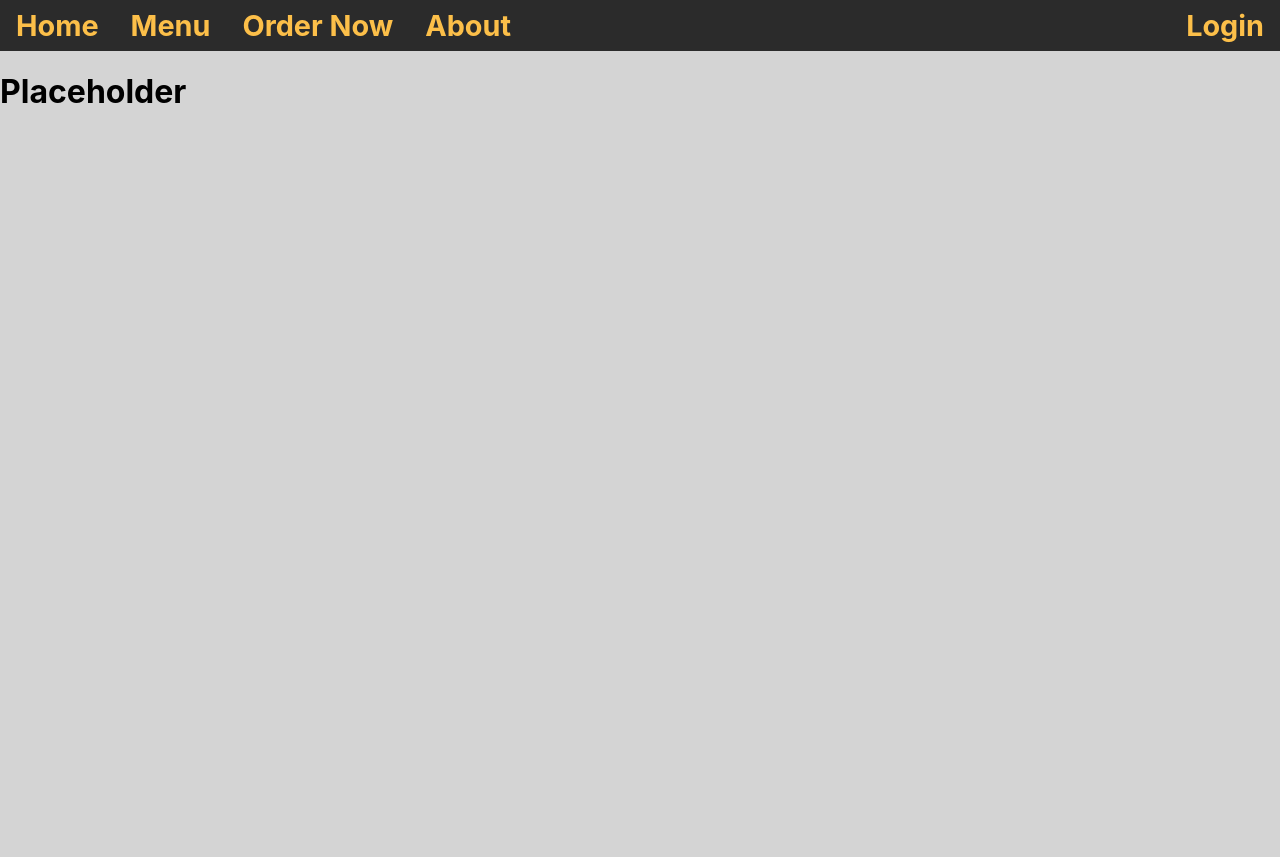
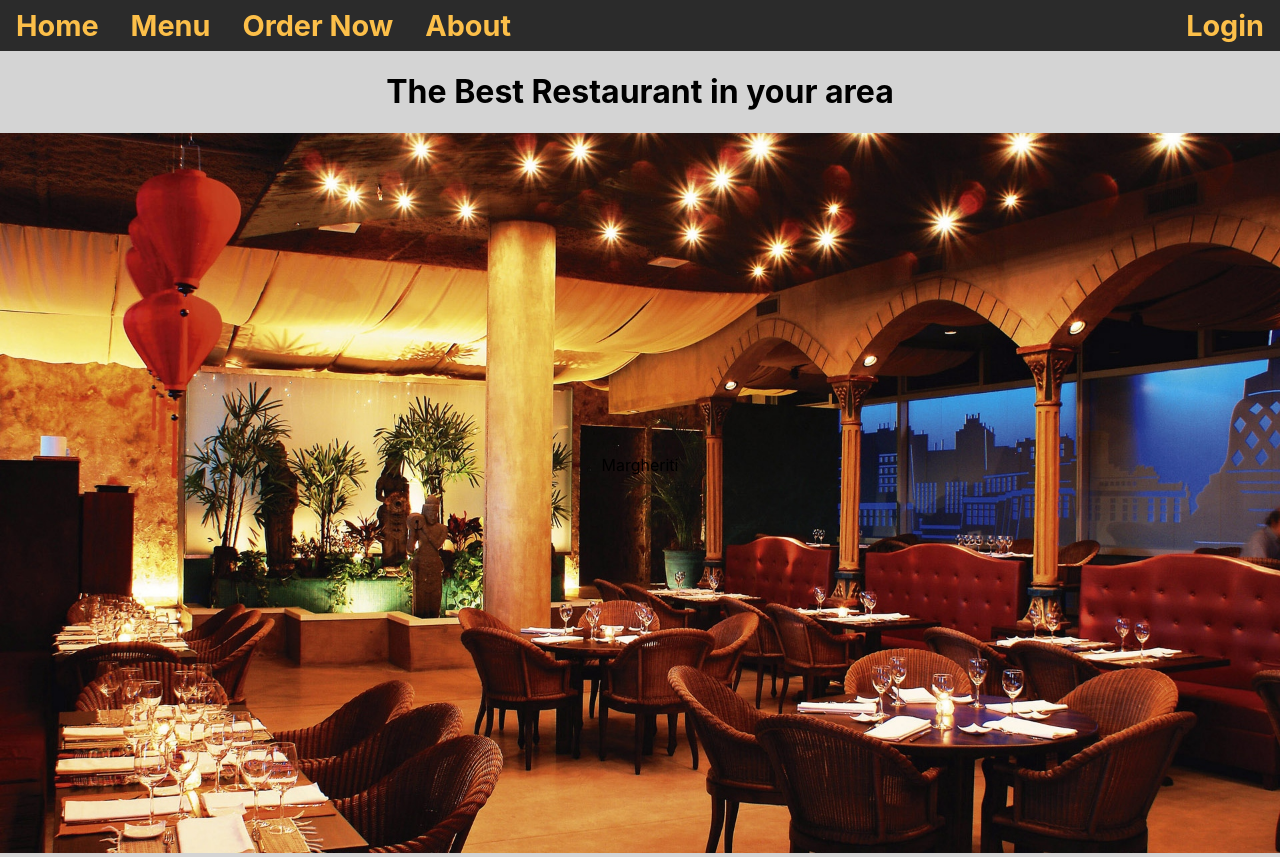
Before and after one commit to Gnorbi951/restaurant-frontend, a React (Create React App) app: page / in a window 1280 px wide. Before the commit the page ends 800 px from the top, so only its background shows below. Built offline with nearby package versions, Linux system fonts and the light colour scheme.

Commit message:
Add image and center it with Title

```diff
--- a/src/Components/MainPage.js
+++ b/src/Components/MainPage.js
@@ -1,14 +1,39 @@
 import React, {useEffect, useState} from "react";
-import axios from "axios";
+import background from '../images/restaurant_background.jpg'
+import styled from 'styled-components';
 
 
 const MainPage = () => {
 
     return(
         <React.Fragment>
-            <h1>Placeholder</h1>
+            <WelcomeImageContainer>
+                <Title>Margheriti</Title>
+                <h1>The Best Restaurant in your area</h1>
+                <RestaurantImage src={background} alt={"background_image"} />
+            </WelcomeImageContainer>
         </React.Fragment>
     )
 }
 
+const WelcomeImageContainer = styled.div`
+    position: relative;
+    text-align: center;
+    width: 100%;
+    height: 100%;
+`;
+
+const Title = styled.div`
+    position: absolute;
+    top: 50%;
+    left: 50%;
+    transform: translate(-50%, -50%);
+`;
+
+const RestaurantImage = styled.img`
+    width:100%;
+    height: 100%;
+
+`;
+
 export default MainPage;
```
Also changed, not shown: src/images/restaurant_background.jpg (renamed from public/images/restaurant_background.jpg).
